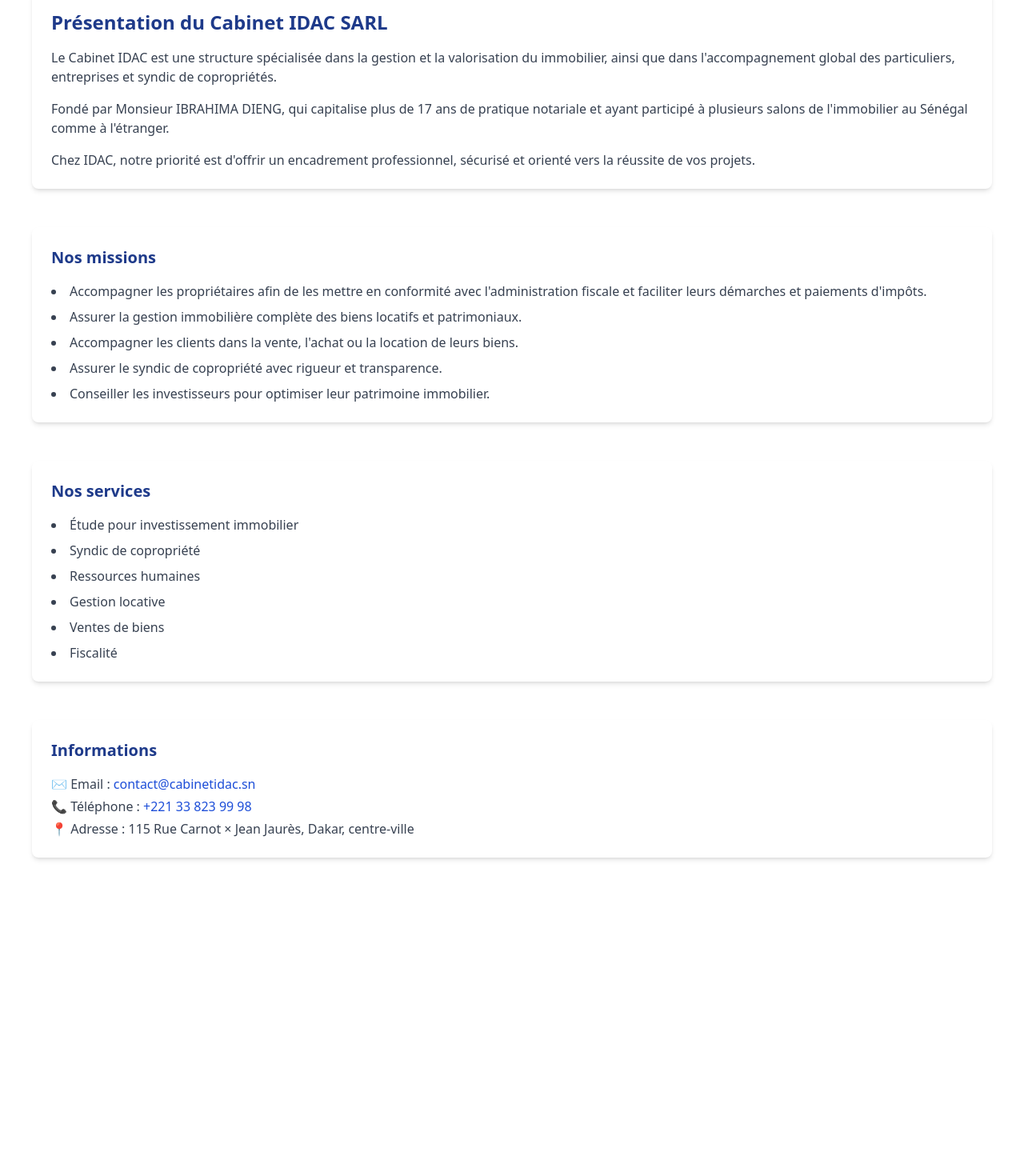
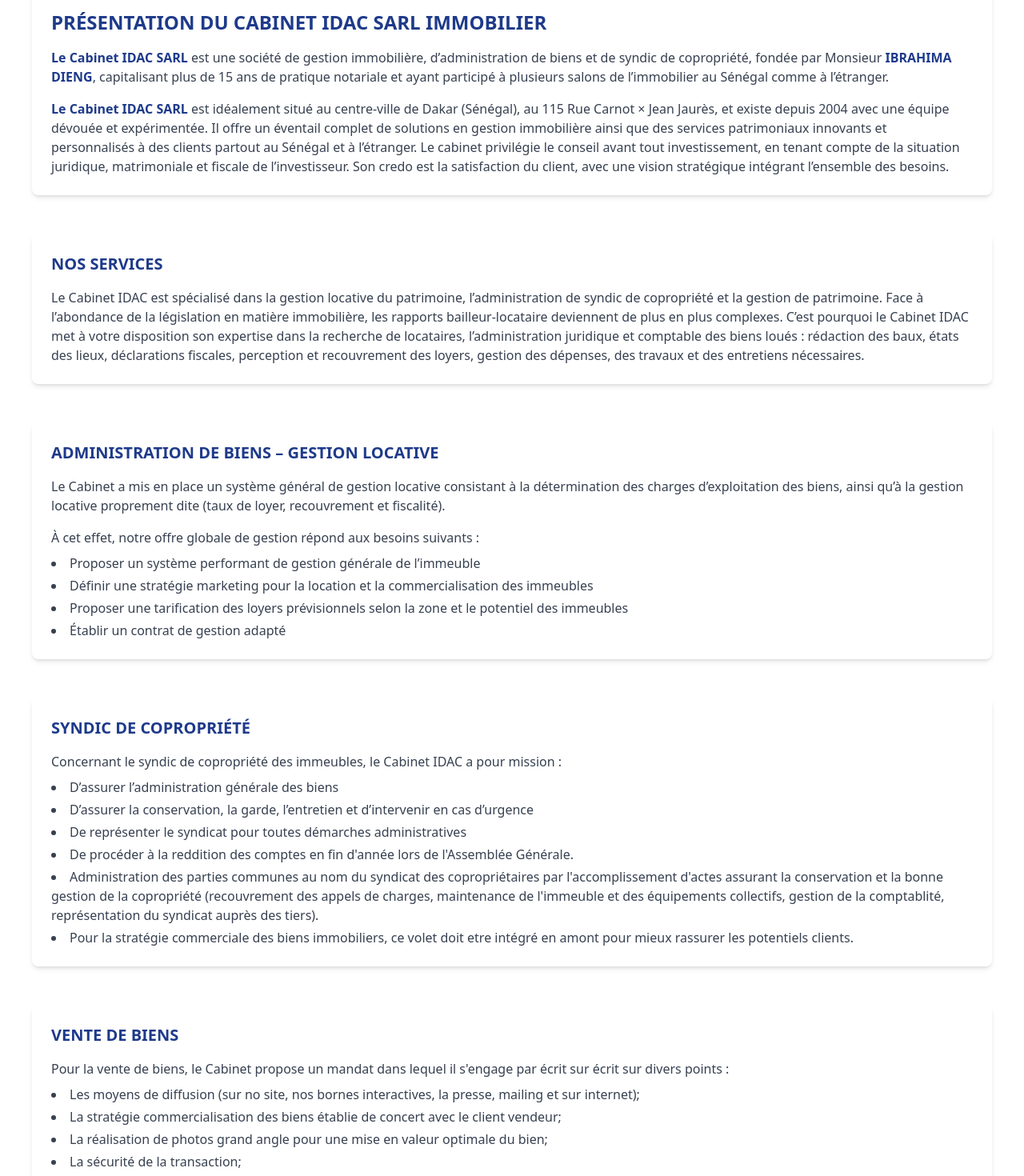
Before and after one commit to Snake582/Cabinet-IDAC-SARL, a Next.js app: page /about in a window 1280 px wide. Shown: the part 180-1650 px from the top of the page at 80% size. Before the commit the page ends 1340 px from the top, so only its background shows below. Built offline with nearby package versions, Linux system fonts and the light colour scheme.

Commit message:
modification de l'accueil about biens etc

```diff
--- a/src/app/about/page.tsx
+++ b/src/app/about/page.tsx
@@ -7,41 +7,101 @@ export default function About() {
       {/* ================= PRÉSENTATION ================= */}
       <section className="bg-white shadow-md rounded-lg p-6">
         <h1 className="text-2xl font-bold mb-4 text-blue-900">
-          Présentation du Cabinet IDAC SARL
+          PRÉSENTATION DU CABINET IDAC SARL IMMOBILIER
         </h1>
+
         <p className="text-gray-700 mb-4">
-          Le Cabinet IDAC est une structure spécialisée dans la gestion et la valorisation du immobilier, ainsi que dans l&apos;accompagnement global des particuliers, entreprises et syndic de copropriétés.
+          <span className="font-bold text-blue-900">Le Cabinet IDAC SARL</span> est une société de gestion immobilière,
+          d’administration de biens et de syndic de copropriété, fondée par Monsieur{' '}
+          <span className="font-bold text-blue-900">IBRAHIMA DIENG</span>,
+          capitalisant plus de 15 ans de pratique notariale et ayant participé à plusieurs salons de l’immobilier
+          au Sénégal comme à l’étranger.
         </p>
-        <p className="text-gray-700 mb-4">
-          Fondé par Monsieur IBRAHIMA DIENG, qui capitalise plus de 17 ans de pratique notariale et ayant participé à plusieurs salons de l&apos;immobilier au Sénégal comme à l&apos;étranger.
+
+        <p className="text-gray-700">
+          <span className="font-bold text-blue-900">Le Cabinet IDAC SARL</span> est idéalement situé au centre-ville de Dakar
+          (Sénégal), au 115 Rue Carnot × Jean Jaurès, et existe depuis 2004 avec une équipe dévouée et expérimentée.
+          Il offre un éventail complet de solutions en gestion immobilière ainsi que des services patrimoniaux
+          innovants et personnalisés à des clients partout au Sénégal et à l’étranger.
+          Le cabinet privilégie le conseil avant tout investissement, en tenant compte de la situation juridique,
+          matrimoniale et fiscale de l’investisseur.
+          Son credo est la satisfaction du client, avec une vision stratégique intégrant l’ensemble des besoins.
         </p>
-        <p className="text-gray-700">
-          Chez IDAC, notre priorité est d&apos;offrir un encadrement professionnel, sécurisé et orienté vers la réussite de vos projets.
-        </p>
-      </section>
-
-      {/* ================= NOS MISSIONS ================= */}
-      <section className="bg-white shadow-md rounded-lg p-6">
-        <h2 className="text-xl font-bold mb-4 text-blue-900">Nos missions</h2>
-        <ul className="list-disc list-inside text-gray-700 space-y-2">
-          <li>Accompagner les propriétaires afin de les mettre en conformité avec l&apos;administration fiscale et faciliter leurs démarches et paiements d&apos;impôts.</li>
-          <li>Assurer la gestion immobilière complète des biens locatifs et patrimoniaux.</li>
-          <li>Accompagner les clients dans la vente, l&apos;achat ou la location de leurs biens.</li>
-          <li>Assurer le syndic de copropriété avec rigueur et transparence.</li>
-          <li>Conseiller les investisseurs pour optimiser leur patrimoine immobilier.</li>
-        </ul>
       </section>
 
       {/* ================= NOS SERVICES ================= */}
       <section className="bg-white shadow-md rounded-lg p-6">
-        <h2 className="text-xl font-bold mb-4 text-blue-900">Nos services</h2>
-        <ul className="list-disc list-inside text-gray-700 space-y-2">
-          <li>Étude pour investissement immobilier</li>
-          <li>Syndic de copropriété</li>
-          <li>Ressources humaines</li>
-          <li>Gestion locative</li>
-          <li>Ventes de biens</li>
-          <li>Fiscalité</li>
+        <h2 className="text-xl font-bold mb-4 text-blue-900">NOS SERVICES</h2>
+        <p className="text-gray-700">
+          Le Cabinet IDAC est spécialisé dans la gestion locative du patrimoine, l’administration de syndic
+          de copropriété et la gestion de patrimoine. Face à l’abondance de la législation en matière immobilière,
+          les rapports bailleur-locataire deviennent de plus en plus complexes.
+          C’est pourquoi le Cabinet IDAC met à votre disposition son expertise dans la recherche de locataires,
+          l’administration juridique et comptable des biens loués :
+          rédaction des baux, états des lieux, déclarations fiscales, perception et recouvrement des loyers,
+          gestion des dépenses, des travaux et des entretiens nécessaires.
+        </p>
+      </section>
+
+      {/* ================= GESTION LOCATIVE ================= */}
+      <section className="bg-white shadow-md rounded-lg p-6">
+        <h2 className="text-xl font-bold mb-4 text-blue-900">
+          ADMINISTRATION DE BIENS – GESTION LOCATIVE
+        </h2>
+
+        <p className="text-gray-700 mb-4">
+          Le Cabinet a mis en place un système général de gestion locative consistant à la détermination des
+          charges d’exploitation des biens, ainsi qu’à la gestion locative proprement dite
+          (taux de loyer, recouvrement et fiscalité).
+        </p>
+
+        <p className="text-gray-700 mb-2">
+          À cet effet, notre offre globale de gestion répond aux besoins suivants :
+        </p>
+
+        <ul className="list-disc list-inside text-gray-700 space-y-1">
+          <li>Proposer un système performant de gestion générale de l’immeuble</li>
+          <li>Définir une stratégie marketing pour la location et la commercialisation des immeubles</li>
+          <li>Proposer une tarification des loyers prévisionnels selon la zone et le potentiel des immeubles</li>
+          <li>Établir un contrat de gestion adapté</li>
+        </ul>
+      </section>
+
+      {/* ================= SYNDIC ================= */}
+      <section className="bg-white shadow-md rounded-lg p-6">
+        <h2 className="text-xl font-bold mb-4 text-blue-900">SYNDIC DE COPROPRIÉTÉ</h2>
+
+        <p className="text-gray-700 mb-2">
+          Concernant le syndic de copropriété des immeubles, le Cabinet IDAC a pour mission :
+        </p>
+
+        <ul className="list-disc list-inside text-gray-700 space-y-1">
+          <li>D’assurer l’administration générale des biens</li>
+          <li>D’assurer la conservation, la garde, l’entretien et d’intervenir en cas d’urgence</li>
+          <li>De représenter le syndicat pour toutes démarches administratives</li>
+          <li>De procéder à la reddition des comptes en fin d&apos;année lors de l&apos;Assemblée Générale.</li>
+          <li>Administration des parties communes au nom du syndicat des copropriétaires par l&apos;accomplissement d&apos;actes assurant
+            la conservation et la bonne gestion de la copropriété (recouvrement des appels de charges, maintenance de l&apos;immeuble et des équipements
+            collectifs, gestion de la comptablité, représentation du syndicat auprès des tiers).</li>
+          <li>Pour la stratégie commerciale des biens immobiliers, ce volet doit etre intégré en amont pour mieux rassurer les potentiels clients.</li>
+        </ul>
+      </section>
+
+        {/* ================= BIENS ================= */}
+      <section className="bg-white shadow-md rounded-lg p-6">
+        <h2 className="text-xl font-bold mb-4 text-blue-900">VENTE DE BIENS</h2>
+
+        <p className="text-gray-700 mb-2">
+          Pour la vente de biens, le Cabinet propose un mandat dans lequel il s&apos;engage par écrit sur écrit sur divers points :
+        </p>
+
+        <ul className="list-disc list-inside text-gray-700 space-y-1">
+          <li>Les moyens de diffusion (sur no site, nos bornes interactives, la presse, mailing et sur internet);</li>
+          <li>La stratégie commercialisation des biens établie de concert avec le client vendeur;</li>
+          <li>La réalisation de photos grand angle pour une mise en valeur optimale du bien;</li>
+          <li>La sécurité de la transaction;</li>
+          <li>Le suivi de la vente;</li>
+          <li>La valorisation du bien sur le marché.</li>
         </ul>
       </section>
 
@@ -49,9 +109,25 @@ export default function About() {
       <section className="bg-white shadow-md rounded-lg p-6">
         <h2 className="text-xl font-bold mb-4 text-blue-900">Informations</h2>
         <ul className="text-gray-700 space-y-1">
-          <li>✉️ Email : <a href="mailto:contact@cabinetidac.sn" className="text-blue-700 hover:underline">contact@cabinetidac.sn</a></li>
-          <li>📞 Téléphone : <a href="tel:+221338239998" className='hover:underline text-blue-700'>+221 33 823 99 98</a></li>
-          <li>📍 Adresse : 115 Rue Carnot × Jean Jaurès, Dakar, centre-ville</li>
+          <li>
+            ✉️ Email :{' '}
+            <a
+              href="mailto:contact@cabinetidac.sn"
+              className="text-blue-700 hover:underline"
+            >
+              contact@cabinetidac.sn
+            </a>
+          </li>
+          <li>
+            📞 Téléphone :{' '}
+            <a
+              href="tel:+221338239998"
+              className="text-blue-700 hover:underline"
+            >
+              +221 33 823 99 98
+            </a>
+          </li>
+          <li>📍 Adresse : 115 Rue Carnot × Jean Jaurès, Dakar – Centre-ville</li>
         </ul>
       </section>
 
--- a/src/app/biens/[id]/page.tsx
+++ b/src/app/biens/[id]/page.tsx
@@ -31,7 +31,7 @@ const bienData = [
       '/images/appartement%20à%20la%20residence%20IRMA/Appart6-768x1024.jpeg',
       '/images/appartement%20à%20la%20residence%20IRMA/Appart5-768x1024.jpeg',
     ],
-    description: 'Bel appartement moderne, sécurisé et bien situé.',
+    description: 'Bel appartement moderne et sécurisé déjà meublé, situé à Point E, offrant un cadre de vie confortable et pratique.',
   },
   {
     id: '2',
@@ -53,7 +53,7 @@ const bienData = [
   },
   {
     id: '3',
-    title: 'Terrain titré à Ngor Almadies',
+    title: 'Terrain à Ngor Almadies',
     type: 'Terrain',
     location: 'Ngor Almadies',
     price: '1 250 000 FCFA / m²',
@@ -64,10 +64,10 @@ const bienData = [
     description:
       'IDAC SARL propose à la vente un terrain titré de 649 m², idéalement situé à Ngor Almadies – Zone 14, dans un secteur recherché et à fort potentiel. Le terrain fait actuellement l’objet d’une démolition en cours, réalisée conformément à une autorisation administrative dûment validée, ce qui permet un démarrage immédiat d’un projet immobilier. Il se prête parfaitement à un développement résidentiel ou commercial.',
   },
-  {    id: '4',
+  {
     title: 'Résidence Bolong, Appartement F4',
     type: 'Appartement',
-    location: 'Dakar',
+    location: 'Almadies, Dakar',
     price: '1.000.000 FCFA TTC',
     images: [
       '/images/PHOTO RESIDENCE BOLONG/IMG-20250812-WA0036.jpg',
@@ -86,7 +86,7 @@ const bienData = [
       '/images/PHOTO RESIDENCE BOLONG/IMG-20250812-WA0050.jpg',
       '/images/PHOTO RESIDENCE BOLONG/IMG-20250812-WA0037.jpg',
     ],
-    description: 'Le Cabinet IDAC SARL vous propose un magnifique F4 au 1er étage de la Résidence Bolong, derrière la station Shell.\n\n💎 Dans la résidence :\n• Ascenseur\n• Parking sécurisé\n• Gardiennage 24h/24\n• Piscine pour se détendre\n\n🏡 Composition de l’appartement :\n• Salon lumineux avec balcon\n• Cuisine moderne équipée (buanderie + garde-manger)\n• Chambre avec placard et toilette privative\n• 2 autres chambres avec placards (dont 1 avec balcon)\n• Patio idéal pour un espace vert\n• 2 toilettes extérieures',
+    description: 'Le Cabinet IDAC SARL vous propose un magnifique F4 au 1er étage de la Résidence Bolong, Almadies derrière la station Shell.\n\n💎 Dans la résidence :\n• Ascenseur\n• Parking sécurisé\n• Gardiennage 24h/24\n• Piscine pour se détendre\n\n🏡 Composition de l’appartement :\n• Salon lumineux avec balcon\n• Cuisine moderne équipée (buanderie + garde-manger)\n• Chambre avec placard et toilette privative\n• 2 autres chambres avec placards (dont 1 avec balcon)\n• Patio idéal pour un espace vert\n• 2 toilettes extérieures',
   },
   {
     id: '5',
@@ -117,7 +117,7 @@ const bienData = [
     id: '6',
     title: 'Résidence RESIDENCE DAHLIA',
     type: 'Appartement',
-    location: 'Dakar',
+    location: 'Mermoz, Dakar',
     price: '800.000 FCFA',
     images: [
       '/images/PHOTO RESIDENCE DAHLIA/IMG-20250806-WA0015.jpg',
--- a/src/app/page.tsx
+++ b/src/app/page.tsx
@@ -113,20 +113,20 @@ const biens = [
   {
     id: 1,
     title: 'Appartement à la résidence IRMA',
-    description: 'Bel appartement moderne et sécurisé déjà meublé, situé à la résidence IRMA, offrant un cadre de vie confortable et pratique.',
+    description: 'Bel appartement moderne et sécurisé déjà meublé, situé à Point E, offrant un cadre de vie confortable et pratique.',
     /* price: '900.000 FCFA', */
     image: '/images/appartement à la residence IRMA/WhatsApp-Image-2022-06-09-at-11.22.26-768x1024.jpeg',
   },
   {
     id: 4,
     title: 'Résidence Bolong, Appartement F4',
-    description: 'Le Cabinet IDAC SARL vous propose un magnifique F4 au 1er étage de la Résidence Bolong, derrière la station Shell.',
+    description: 'Le Cabinet IDAC SARL vous propose un magnifique F4 au 1er étage de la Résidence Bolong.',
     /* price: '1.000.000 FCFA TTC', */
     image: '/images/PHOTO RESIDENCE BOLONG/IMG-20250812-WA0036.jpg',
   },
   {
     id: 3,
-    title: 'Terrain titré à Ngor Almadies',
+    title: 'Terrain à Ngor Almadies',
     description: 'IDAC SARL propose à la vente un terrain titré de 649 m², idéalement situé à Ngor Almadies – Zone 14, dans un secteur recherché et à fort potentiel.',
     /* price: '1 250 000 FCFA / m² FCFA', */
     image: '/images/TERRAIN SAMASSA/WhatsApp Image 2026-01-07 at 09.29.33.jpeg',
@@ -180,13 +180,14 @@ export default function Home() {
   {/* Contenu */}
   <div className="relative z-10 text-center px-6 max-w-3xl">
     <h1 className="text-4xl md:text-5xl font-bold text-white mb-6 leading-tight">
-      Bienvenue chez <span className="text-blue-400">Cabinet IDAC SARL</span>
+      Bienvenue chez <span className="text-blue-400">Cabinet IDAC IMMOBILIER SARL</span>
     </h1>
 
     <p className="text-lg md:text-xl text-gray-200 leading-relaxed">
-      Le Cabinet IDAC est une structure spécialisée dans la gestion et la
-      valorisation du immobilier, ainsi que dans l&apos;accompagnement global
-      des particuliers, entreprises et syndic de copropriétés.
+      Le Cabinet IDAC place le conseil au cœur de sa mission en accompagnant ses clients dans l&apos;étude et la réalisation de leurs investissements immobiliers,
+      la gestion locative, le syndic de copropriété, la gestion de patrimoine,
+      toutes transactions immobilières,
+      ainsi que les travaux de réfection et de maintenance de bâtiment.
     </p>
   </div>
 </section>
@@ -246,8 +247,7 @@ export default function Home() {
       Un projet immobilier ?
     </h2>
     <p className="text-gray-600 max-w-2xl mx-auto">
-      Que vous cherchiez un bien ou que vous souhaitiez louer, vendre ou confier
-      votre propriété, notre équipe vous accompagne à chaque étape.
+      Que vous cherchiez un bien ou que vous souhaitiez louer, vendre.Notre équipe vous accompagne à chaque étape.
     </p>
   </div>
 
@@ -266,7 +266,7 @@ export default function Home() {
         🏡 Vous êtes propriétaire ?
       </h3>
       <p className="text-gray-600 text-sm">
-        Confiez-nous la vente, la location ou la gestion de votre bien en toute sérénité.
+        Confiez-nous la vente, la location ou la gestion de votre bien, pour une gestion transparente et fiscale de votre bien.
       </p>
     </div>
 
@@ -275,7 +275,7 @@ export default function Home() {
         🤝 Besoin d’accompagnement ?
       </h3>
       <p className="text-gray-600 text-sm">
-        Conseils, démarches administratives et suivi personnalisé.
+        Conseils, démarches administratives et suivi personnalisé pour une étude d&apos;un projet d&apos;investissement immobilière - bussiness plan.
       </p>
     </div>
   </div>
@@ -296,56 +296,30 @@ export default function Home() {
     </a>
   </div>
 </section>
-
-      {/* ================= SECTION 4 : Partenaires ================= */}
 <section className="py-24 px-4 bg-gray-50">
-        <h2 className="text-3xl font-bold text-blue-900 text-center mb-8">
-          Nos Partenaires
+  <h2 className="text-3xl font-bold text-blue-900 text-center mb-12">
+    Nos Partenaires & Références
   </h2>
 
-        <div className="max-w-7xl mx-auto flex flex-wrap justify-center gap-8">
-          {Datapartenaires.map((partenaire) => (
+  <div className="max-w-7xl mx-auto grid grid-cols-2 sm:grid-cols-3 md:grid-cols-4 lg:grid-cols-5 gap-8">
+    {[...Datapartenaires, ...Datareferences].map((item) => (
       <div
-              key={partenaire.id}
-              className="bg-white rounded-lg shadow-md p-6 w-48 h-24 flex items-center justify-center overflow-hidden"
+        key={item.id}
+        className="bg-white rounded-xl shadow-sm p-6 h-28 flex items-center justify-center transition hover:shadow-md"
       >
-              {partenaire.image ? (
+        {item.image ? (
           <Image
-                  src={partenaire.image}
-                  alt={partenaire.alt}
-                  width={150}
-                  height={60}
-                  className="object-cover"
+            src={item.image}
+            alt={item.alt}
+            width={160}
+            height={80}
+            className="object-contain max-h-16"
           />
         ) : (
           <span className="text-gray-400 text-sm">
             Logo à venir
           </span>
         )}
-            </div>
-          ))}
-        </div>
-      </section>
-
-      {/* ================= SECTION 5 : Références ================= */}
-      <section className="py-24 px-4 bg-gray-50">
-        <h2 className="text-3xl font-bold text-blue-900 text-center mb-8">
-          Nos Références
-        </h2>
-
-        <div className="max-w-7xl mx-auto flex flex-wrap justify-center gap-8">
-          {Datareferences.map((reference) => (
-            <div
-              key={reference.id}
-              className="bg-white rounded-lg shadow-md p-6 w-48 h-24 flex items-center justify-center overflow-hidden"
-            >
-              <Image
-                src={reference.image}
-                alt={reference.alt}
-                width={150}
-                height={60}
-                className="object-cover"
-              />
       </div>
     ))}
   </div>
```
Also changed, not shown: src/app/biens/page.tsx (+4 -4 lines). Lines whose indentation alone changed are shown as unchanged.
